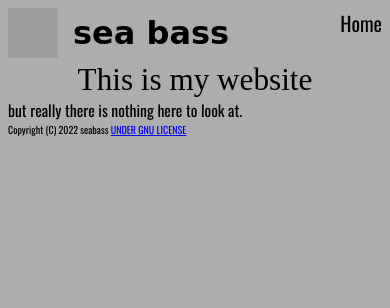
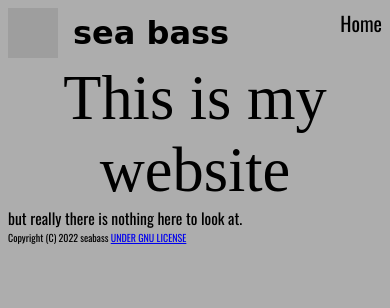
Before and after one commit to seabass6969/my-personal-webside, a Flask app: page / in a window 390 px wide. Shown: the top 308 px of the page. Run offline with Flask 2, Linux system fonts and the light colour scheme; some web fonts are replaced; grey boxes are pictures that could not be loaded.

Commit message:
scale problem fixeded

```diff
--- a/static/style.css
+++ b/static/style.css
@@ -55,6 +55,6 @@ body{
         font-size: 4vw;
     }
     .bigtext{
-        font-size: 8vw;
+        font-size: 16vw;
     }
 }
```
